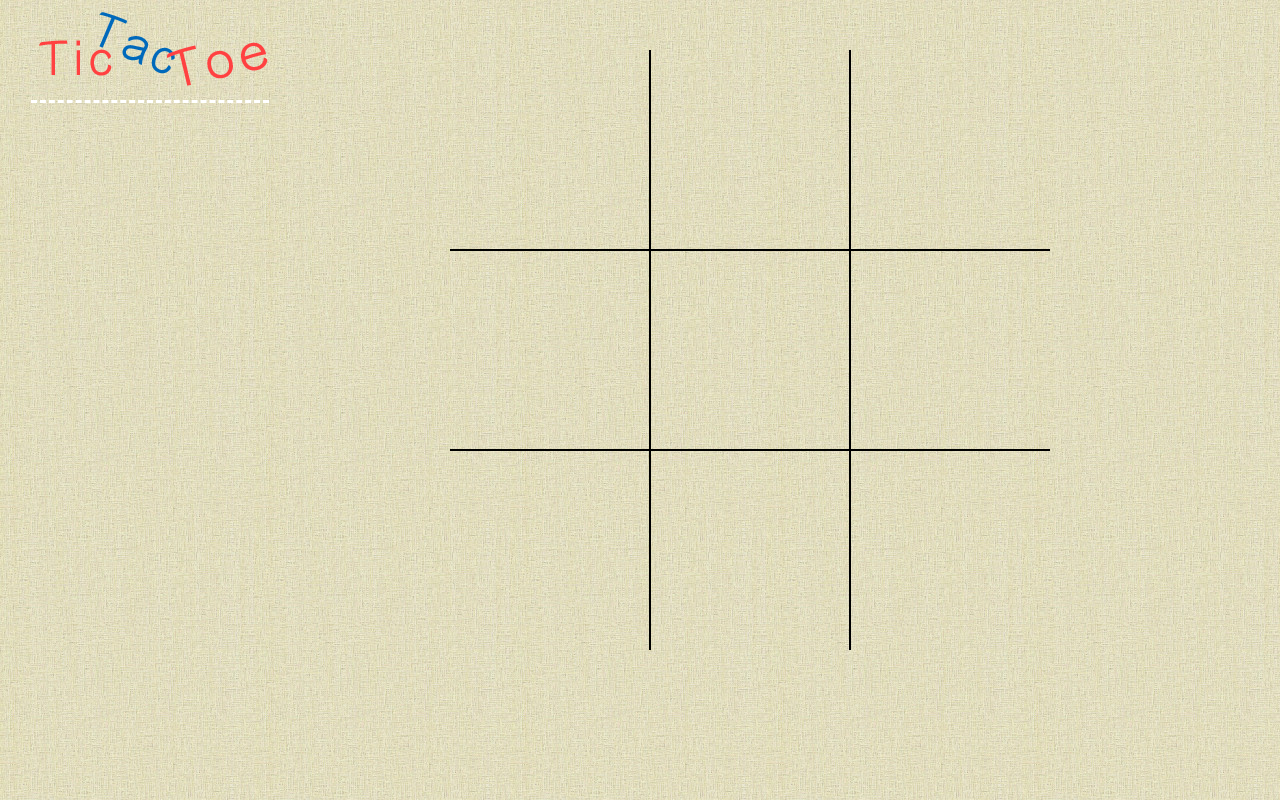
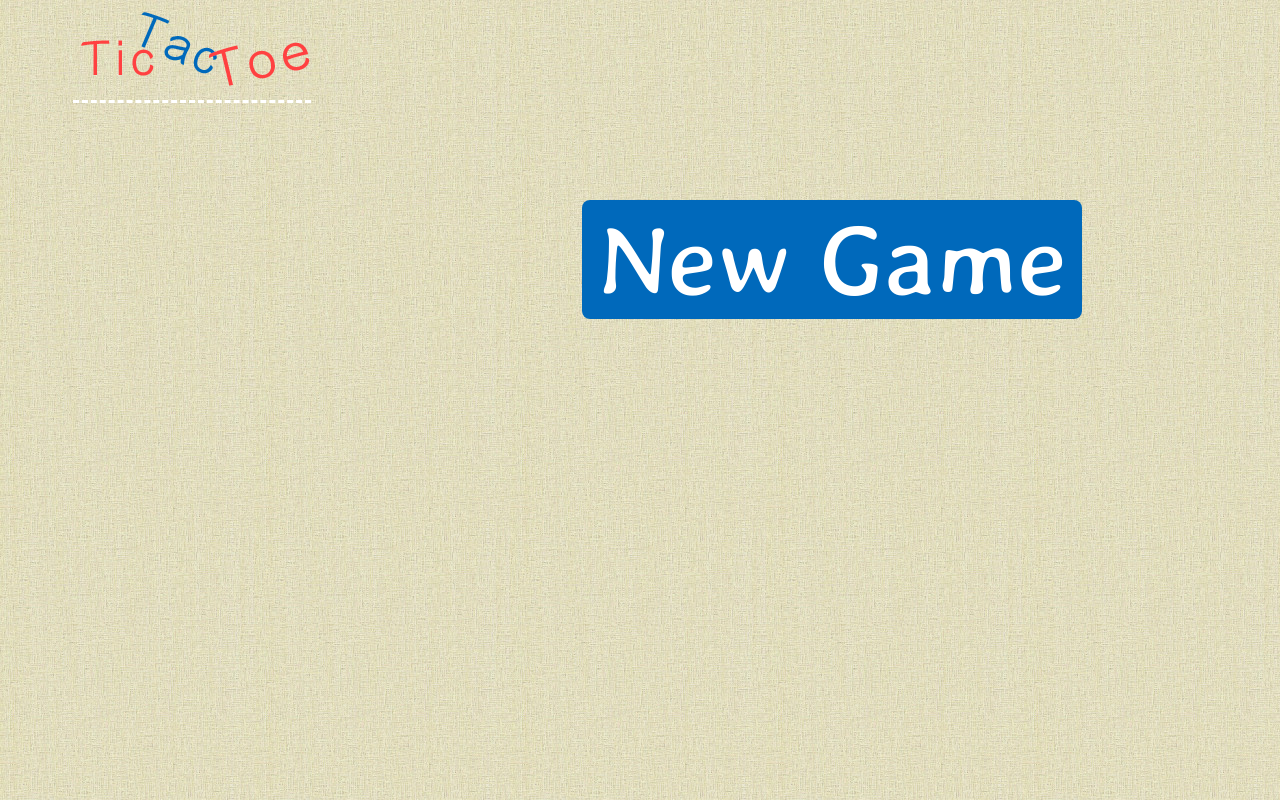
Before and after one commit to rgualberto/backbone-tic-tac-toe, a plain HTML site: page index.html in a window 1280 px wide. Drawn offline with Linux system fonts and the light colour scheme.

Commit message:
Remove default route, add newGame route, modify styles

```diff
--- a/index.html
+++ b/index.html
@@ -8,7 +8,7 @@
         <div class="directory">
             <div class="logo"><img src="images/tictactoe.png" /></div>
         </div>
-        <div class="main"></div>
+        <div class="main"><a class="newGame" href="#/new">New Game</a></div>
     </div>
 
 <script type="text/template" id="ttt-board-template">
@@ -28,11 +28,13 @@
 
 </script>
 
+
+
 <script src="scripts/jquery.min.js"></script>
 <script src="scripts/underscore-min.js"></script>
 <script src="scripts/backbone.js"></script>
 <script>
-    var tttBoard = Backbone.View.extend({
+    var tttGameBoard = Backbone.View.extend({
         el: ".main",
         render: function(pieces) {
             //render board
@@ -44,7 +46,7 @@
         }
     });
 
-    var tttState = Backbone.Model.extend({
+    var tttGameState = Backbone.Model.extend({
         defaults: function(){
             return {
                 turn: "X"
@@ -96,7 +98,7 @@
 
     });
 
-    var tttPiece = Backbone.Model.extend({
+    var tttGamePiece = Backbone.Model.extend({
         defaults: function(){
             return {
                 inPlay: {},
@@ -173,24 +175,15 @@
         routes: {
             ""      : "home",
             "placePiece/:tile" : "nextPlay",
-            "winner/:player/:location" : "endGame"
+            "winner/:player/:location" : "endGame",
+            "new" : "newGame"
         }
     });
 
-    var newState = new tttState();
-    var router = new Router();
-    var board = new tttBoard();
-    var newPiece = new tttPiece();
-
-    router.on('route:endGame', function(player, location){
-        //modify styles to lower opacity on everything but winning move
-        board.render(newPiece.renderFinished(location));
-    });
-
-    router.on('route:home', function(){
-        //render board - reset timer to 0
-        board.render(newPiece.get("inPlay"));
-    });
+    var router = new Router(),
+        board,
+        newState,
+        newPiece;
 
     router.on('route:nextPlay', function(tile){
         //place piece then revert to next turn
@@ -202,6 +195,20 @@
             newState.nextTurn();
     });
 
+    router.on('route:endGame', function(player, location){
+        //modify styles to lower opacity on everything but winning move
+        board.render(newPiece.renderFinished(location));
+    });
+
+    router.on('route:newGame', function(){
+        //reset GameBoard but keep score
+        board = new tttGameBoard();
+        newState = new tttGameState();
+        newPiece = new tttGamePiece();
+
+        board.render(newPiece.get("inPlay"));
+    })
+
     Backbone.history.start();
 </script>
 </body>
--- a/styles/style.css
+++ b/styles/style.css
@@ -10,11 +10,22 @@ html, body {
 
 .main {
   float: left;
-  width: 900px; }
+  width: 70%; }
+  .main .newGame {
+    display: block;
+    margin: 200px auto 0;
+    width: 500px;
+    background: #0069bb;
+    border-radius: 8px;
+    font-family: "Averia Gruesa Libre";
+    font-size: 100px;
+    color: white;
+    text-decoration: none;
+    text-align: center; }
 
 .directory {
   float: left;
-  width: 300px;
+  width: 30%;
   height: 100%;
   background: url(../images/d-bg.jpg); }
   .directory .logo {
```
